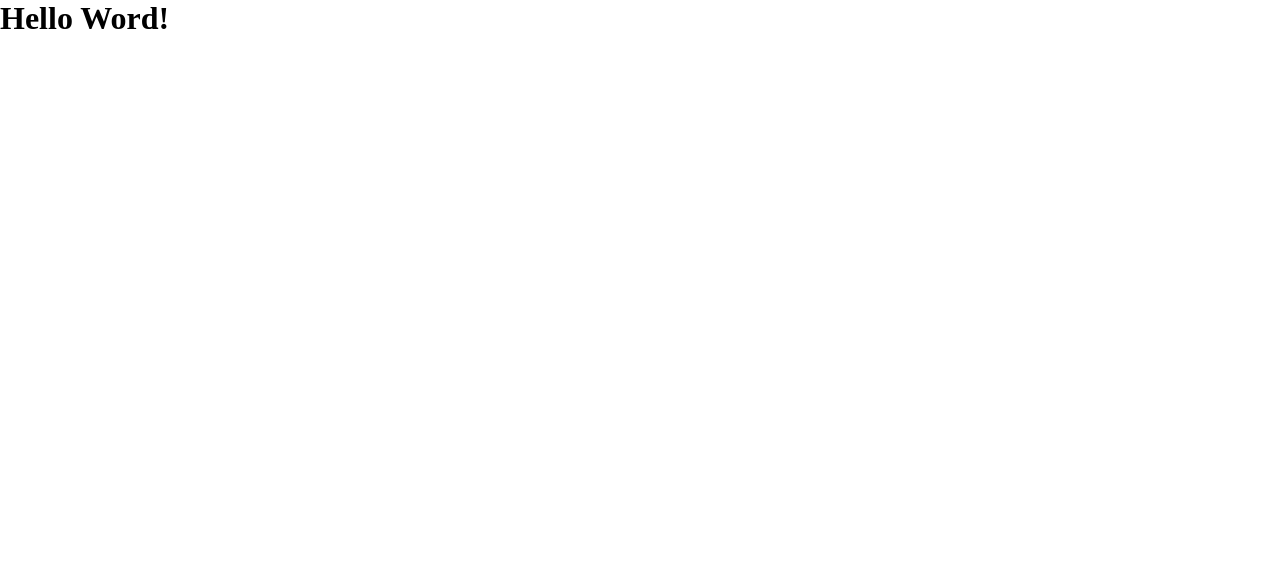
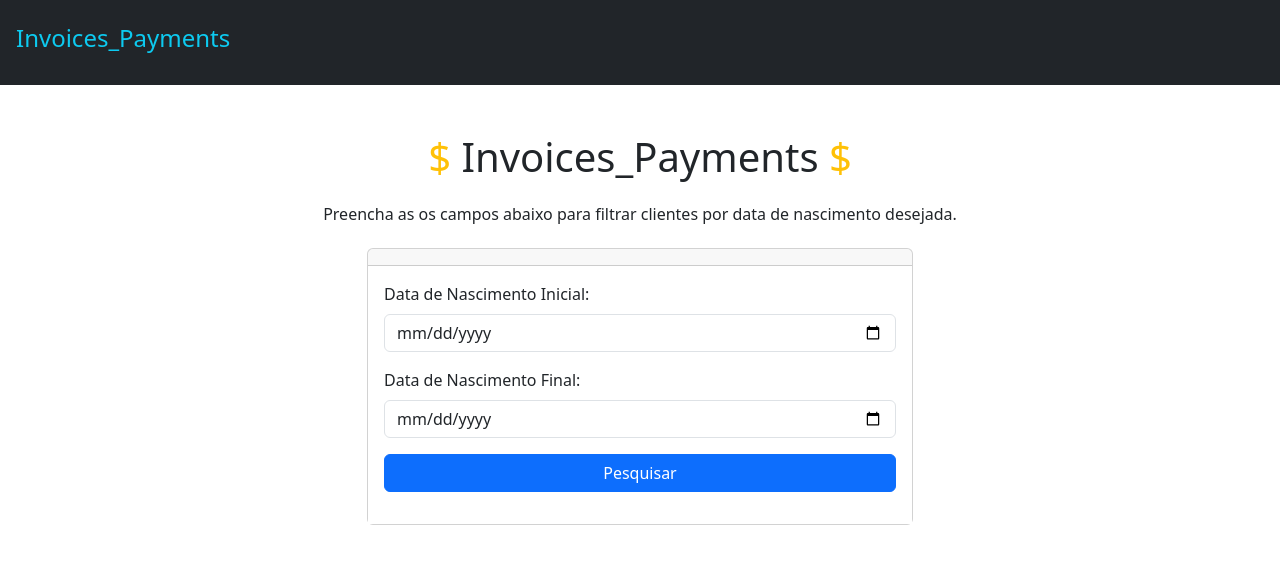
Before and after one commit to Dav1dSo/Invoices_Payments, a React (Vite) app: page / in a window 1280 px wide. Shown: the top 564 px of the page. Built offline with nearby package versions, Linux system fonts and the light colour scheme.

Commit message:
feat: Created Initial Page.

```diff
--- a/package.json
+++ b/package.json
@@ -10,8 +10,11 @@
     "preview": "vite preview"
   },
   "dependencies": {
+    "bootstrap": "^5.3.2",
     "react": "^18.2.0",
-    "react-dom": "^18.2.0"
+    "react-bootstrap": "^2.9.1",
+    "react-dom": "^18.2.0",
+    "react-icons": "^4.12.0"
   },
   "devDependencies": {
     "@types/react": "^18.2.37",
--- a/src/App.css
+++ b/src/App.css
@@ -0,0 +1,5 @@
+* {
+    background-color: #ffff;
+    margin: 0;
+    padding: 0;
+}
--- a/src/App.jsx
+++ b/src/App.jsx
@@ -1,10 +1,15 @@
 import './App.css'
+import 'bootstrap/dist/css/bootstrap.min.css';
+
+import Home from './assets/components/Home/Home'
+import NavBar from './assets/components/NavBar/NavBar';
 
 function App() {
 
   return (
       <div>
-          <h1>Hello Word!</h1>
+        <NavBar/>
+          <Home/>
       </div>
   )
 }
--- /dev/null
+++ b/src/assets/components/Home/Home.jsx
@@ -0,0 +1,66 @@
+import { useState } from "react";
+
+function Home() {
+  const [InitialDate, setInitialDate] = useState('');
+  const [FinalDate, setFinalDate] = useState('');
+
+  const [Resfetch, setResfetch] = useState([]);
+
+  const Data = () => {
+      // Processamento de dados
+  };
+
+  return (
+    <div className="container mt-5">
+      <h1 className="text-center mb-4"> <span className="text-warning">$</span> Invoices_Payments <span className="text-warning">$</span> </h1>
+      <h6 className="text-center mb-4">Preencha as os campos abaixo para filtrar clientes por data de nascimento desejada.</h6>
+      <div className="row justify-content-center">
+        <div className="col-md-6">
+          <div className="card">
+            <div className="card-header text-center p-2"></div>
+            <div className="card-body">
+              <form>
+                <div className="mb-3">
+                  <label htmlFor="start-date" className="form-label">Data de Nascimento Inicial:</label>
+                  <input
+                    type="date"
+                    className="form-control"
+                    id="start-date"
+                    value={InitialDate}
+                    onChange={(e) => setInitialDate(e.target.value)}
+                  />
+                </div>
+                <div className="mb-3">
+                  <label htmlFor="end-date" className="form-label">Data de Nascimento Final:</label>
+                  <input
+                    type="date"
+                    className="form-control"
+                    id="end-date"
+                    value={FinalDate}
+                    onChange={(e) => setFinalDate(e.target.value)}
+                  />
+                </div>
+                <div className="d-grid">
+                  <button type="button" className="btn btn-primary" onClick={Data}>Pesquisar</button>
+                </div>
+              </form>
+              <ul className="mt-3">
+                {Resfetch.map((client, index) => (
+                  <li key={index}>
+                    {client.nome} - {client.birthDate}
+                  </li>
+                ))}
+              </ul>
+            </div>
+          </div>
+        </div>
+      </div>
+    </div>
+  );
+
+
+
+
+}
+
+export default Home;
--- /dev/null
+++ b/src/assets/components/NavBar/NavBar.jsx
@@ -0,0 +1,12 @@
+
+function NavBar() {
+  return (
+    <nav className="navbar bg-dark">
+      <div className="brand p-3 bg-dark">
+            <h4 className="bg-dark  text-info">Invoices_Payments</h4>
+      </div>
+    </nav>
+  );
+}
+
+export default NavBar;
```
Also changed, not shown: 1 other file (tests, documents, lock files or other folders).
